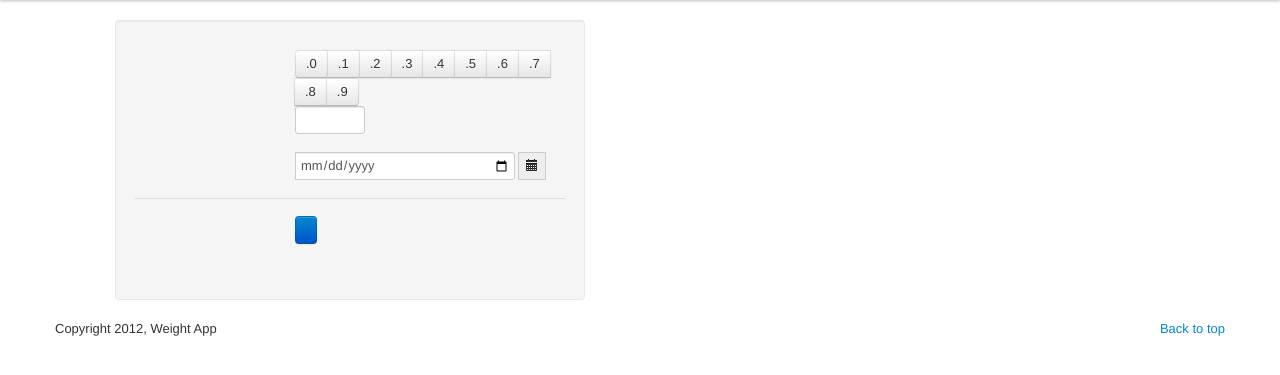
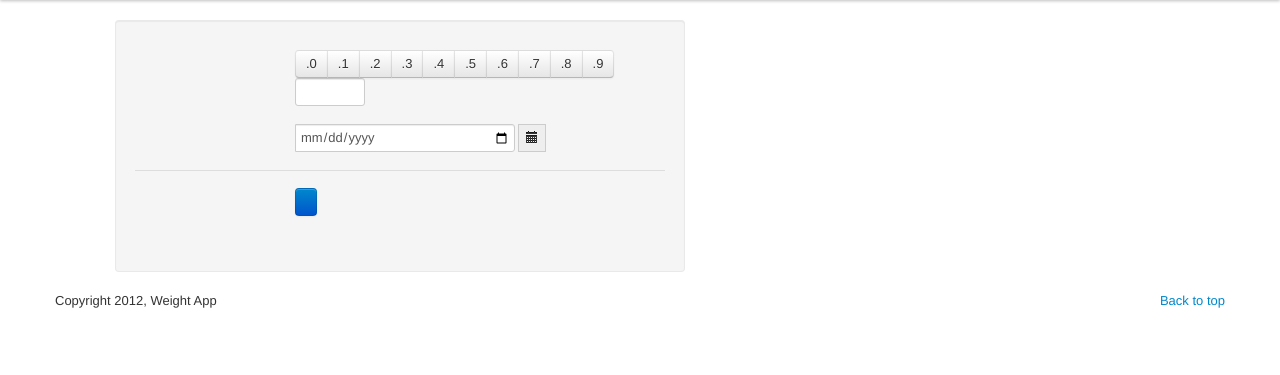
Before and after one commit to mfa/weight-app, a Flask app: template weight/templates/weight_edit.html in a window 1280 px wide. Shown: the part 40-415 px from the top of the page. Run offline with Flask 2, Linux system fonts and the light colour scheme; the template is opened without the code that fills it, so the values that code supplies are empty; parts of the project's set-up code (start-up, migrations or seed data) failed here and were passed over; some libraries are stand-ins or nearby versions.

Commit message:
add 1 span for weight form

```diff
--- a/weight/templates/weight_edit.html
+++ b/weight/templates/weight_edit.html
@@ -47,7 +47,7 @@ $('div.btn-group[data-toggle-name=*]').each(function(){
 {% endblock %}
 
 {% block body %}
-  <div id="content" class="span5">
+  <div id="content" class="span6">
 <form method="POST" action="" class="well form-horizontal">
 
   {% set xfield=form.weight %}
```
